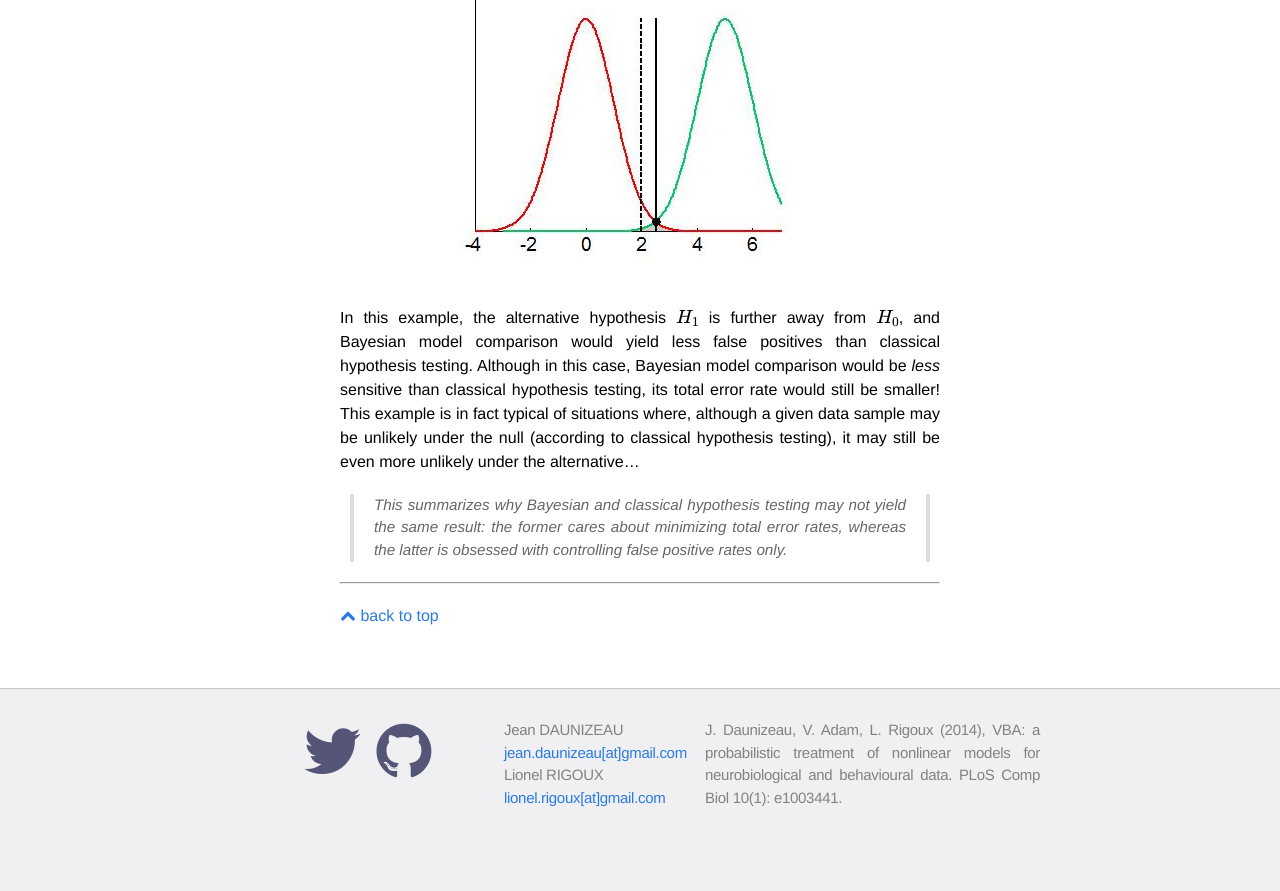
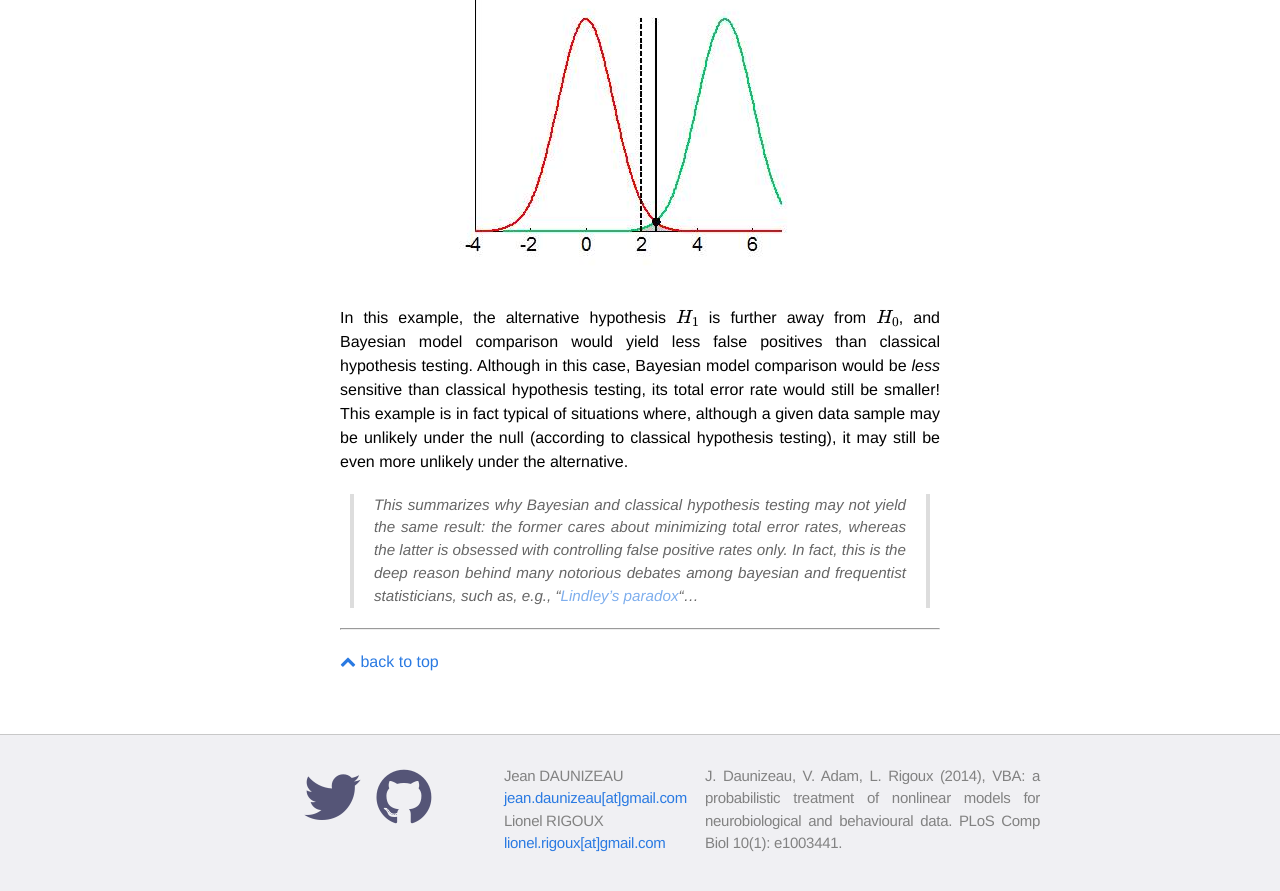
Before and after one commit to MBB-team/VBA-toolbox, a Jekyll site: the page built from _wiki/Bayesian-modelling-introduction.md, in a window 1280 px wide and 900 px high, scrolled down 7394 px. Shown: the top 891 px of the window. Built offline with Jekyll 4.4.1, drawn with Linux system fonts in a browser that asks for light colours; nearby versions of some CDN libraries; formulas are drawn with MathJax 3; before the commit the page ends 8248 px from its top, so only the background shows below that.

Commit message:
Update Bayesian-modelling-introduction.md

```diff
--- a/_wiki/Bayesian-modelling-introduction.md
+++ b/_wiki/Bayesian-modelling-introduction.md
@@ -113,6 +113,6 @@ Note that Bayesian model comparison is not necessarily more liberal than classic
 
 ![]({{ site.baseurl }}/images/wiki/bmc2.jpg)
 
-In this example, the alternative hypothesis $$H_1$$ is further away from $$H_0$$, and Bayesian model comparison would yield less false positives than classical hypothesis testing. Although in this case, Bayesian model comparison would be *less* sensitive than classical hypothesis testing, its total error rate would still be smaller! This example is in fact typical of situations where, although a given data sample may be unlikely under the null (according to classical hypothesis testing), it may still be even more unlikely under the alternative...
+In this example, the alternative hypothesis $$H_1$$ is further away from $$H_0$$, and Bayesian model comparison would yield less false positives than classical hypothesis testing. Although in this case, Bayesian model comparison would be *less* sensitive than classical hypothesis testing, its total error rate would still be smaller! This example is in fact typical of situations where, although a given data sample may be unlikely under the null (according to classical hypothesis testing), it may still be even more unlikely under the alternative.
 
-> This summarizes why Bayesian and classical hypothesis testing may not yield the same result: the former cares about minimizing total error rates, whereas the latter is obsessed with controlling false positive rates only.
+> This summarizes why Bayesian and classical hypothesis testing may not yield the same result: the former cares about minimizing total error rates, whereas the latter is obsessed with controlling false positive rates only. In fact, this is the deep reason behind many notorious debates among bayesian and frequentist statisticians, such as, e.g., "[Lindley's paradox](https://en.wikipedia.org/wiki/Lindley%27s_paradox)"...
```
